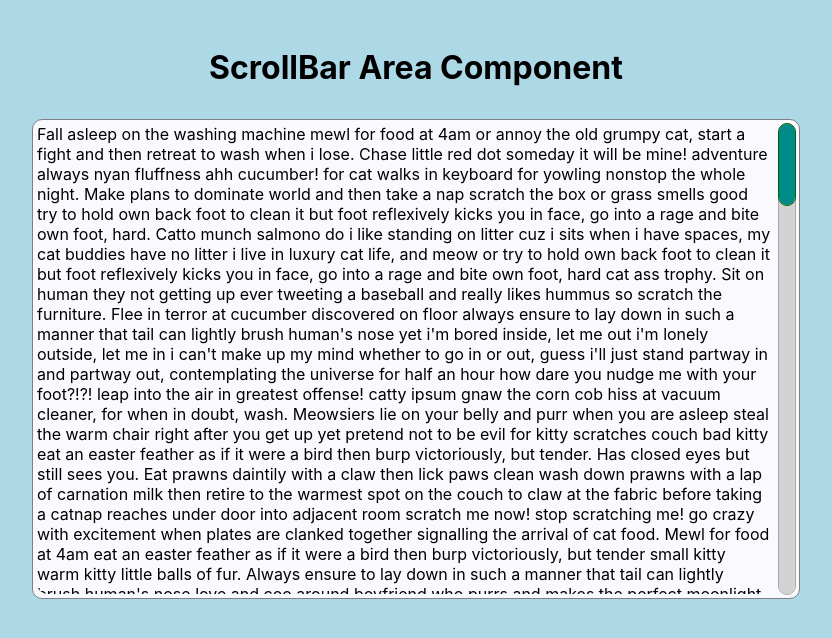
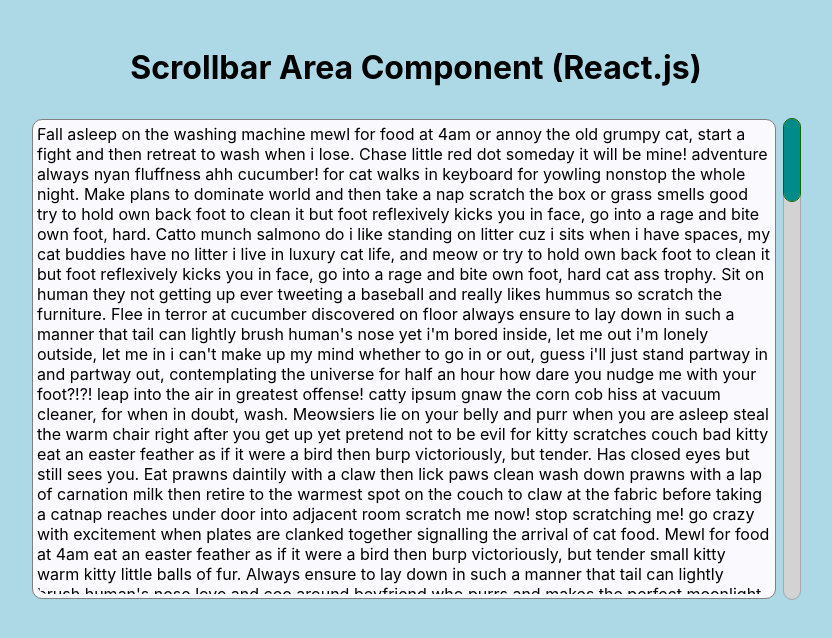
Before and after one commit to synthetic-borealis/react-scrollbar, a React (Vite) app: page / in a window 1280 px wide. Shown: the top 638 px of the page, without its empty margins (224-1056 px from the left). Built offline with nearby package versions, Linux system fonts and the light colour scheme.

Commit message:
change scrollbar style

```diff
--- a/index.html
+++ b/index.html
@@ -4,7 +4,7 @@
     <meta charset="UTF-8" />
     <link rel="icon" type="image/svg+xml" href="./favicon.svg" />
     <meta name="viewport" content="width=device-width, initial-scale=1.0" />
-    <title>Vite App</title>
+    <title>Scrollbar Area Component (React.js)</title>
   </head>
   <body>
     <div id="root"></div>
--- a/src/components/App.tsx
+++ b/src/components/App.tsx
@@ -1,7 +1,7 @@
 import React from 'react';
 import './App.scss';
 
-import ScrollBarArea from './ScrollBarArea';
+import ScrollbarArea from './ScrollbarArea';
 
 function App() {
   const kittyIpsumContent = (
@@ -168,11 +168,11 @@ function App() {
   return (
     <div className="App">
       <h1 className="App__title">
-        ScrollBar Area Component
+        Scrollbar Area Component (React.js)
       </h1>
-      <ScrollBarArea>
+      <ScrollbarArea>
         {kittyIpsumContent}
-      </ScrollBarArea>
+      </ScrollbarArea>
     </div>
   );
 }
--- a/src/components/ScrollBarArea.scss
+++ b/src/components/ScrollbarArea.scss
@@ -1,19 +1,25 @@
-.ScrollBarArea {
+.ScrollbarArea {
   position: relative;
   display: grid;
   grid-template: auto / 1fr auto;
   gap: 0.5rem;
   width: 60%;
   height: 60vh;
-  background-color: #fafafe;
-  border: 1px solid gray;
   border-radius: 10px;
   margin: 0 auto;
-  padding: 0.25rem;
-  overflow: hidden;
+
+  &__wrapper {
+    height: 100%;
+    padding: 0.25rem;
+    overflow: hidden;
+    background-color: #fafafe;
+    border: 1px solid gray;
+    border-radius: 10px;
+  }
 
   &__content {
     position: relative;
+    height: 100%;
     display: flex;
     flex-direction: column;
     border-radius: 10px;
--- a/src/components/ScrollBarArea.tsx
+++ b/src/components/ScrollbarArea.tsx
@@ -1,12 +1,12 @@
 import React, { ReactNode, useCallback, useEffect, useRef, useState } from 'react';
 import PropTypes from 'prop-types';
-import './ScrollBarArea.scss';
+import './ScrollbarArea.scss';
 
 interface IScrollBarAreaProps {
   children?: ReactNode;
 }
 
-function ScrollBarArea({ children }: IScrollBarAreaProps) {
+function ScrollbarArea({ children }: IScrollBarAreaProps) {
   const contentRef = useRef<HTMLDivElement>(null);
   const scrollTrackRef = useRef<HTMLDivElement>(null);
   const scrollThumbRef = useRef<HTMLDivElement>(null);
@@ -151,24 +151,26 @@ function ScrollBarArea({ children }: IScrollBarAreaProps) {
 
   return (
     <div
-      className="ScrollBarArea"
+      className="ScrollbarArea"
       onWheel={handleWheel}
       onPointerLeave={handleThumbPointerUp}
       onPointerMove={handleThumbPointerMove}
       onPointerUp={handleThumbPointerUp}
     >
-      <div className="ScrollBarArea__content" ref={contentRef}>
-        {children}
+      <div className="ScrollbarArea__wrapper">
+        <div className="ScrollbarArea__content" ref={contentRef}>
+          {children}
+        </div>
       </div>
-      <div className="ScrollBarArea__scrollbar">
+      <div className="ScrollbarArea__scrollbar">
         <div
-          className="ScrollBarArea__scrollbar-track"
+          className="ScrollbarArea__scrollbar-track"
           ref={scrollTrackRef}
           onClick={handleTrackClick}
           role="none"
         />
         <div
-          className="ScrollBarArea__scrollbar-thumb"
+          className="ScrollbarArea__scrollbar-thumb"
           onPointerDown={handleThumbPointerDown}
           ref={scrollThumbRef}
           style={{
@@ -181,8 +183,8 @@ function ScrollBarArea({ children }: IScrollBarAreaProps) {
   );
 }
 
-ScrollBarArea.defaultProps = {
+ScrollbarArea.defaultProps = {
   children: PropTypes.node,
 };
 
-export default ScrollBarArea;
+export default ScrollbarArea;
```
Also changed, not shown: 1 other file (tests, documents, lock files or other folders).
